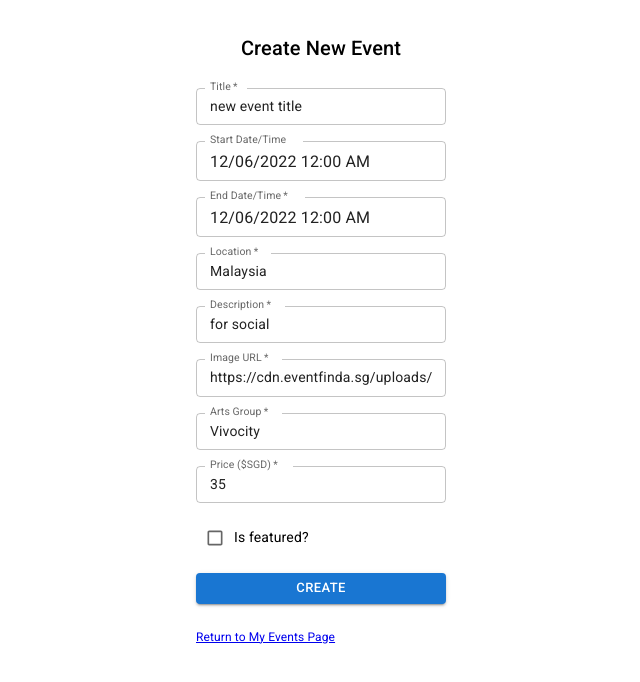
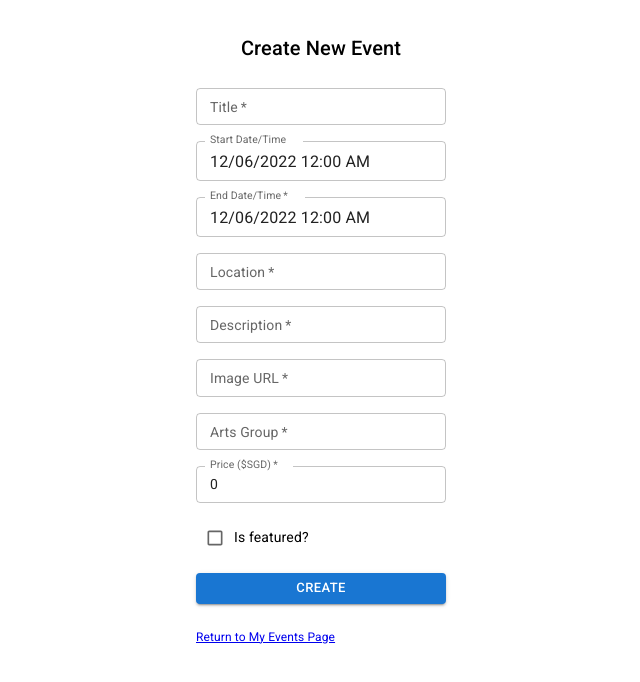
Before and after one commit to SerenaFoo2/event-tracker-frontend, a React (Create React App) app: page /createEventForm in a window 1280 px wide. Shown: the top 682 px of the page, without its empty margins (319-959 px from the left). Built offline with nearby package versions, Linux system fonts and the light colour scheme.

Commit message:
updated carousel to display featured events

```diff
--- a/src/components/carouselEvents/index.jsx
+++ b/src/components/carouselEvents/index.jsx
@@ -1,40 +1,41 @@
+import { useEffect, useState, useContext } from "react";
 import { Box, Slide } from "@mui/material";
-import { useEffect, useState, useContext } from "react";
 import { AllEventsContext } from "../../context/allEventsContext";
-
-import {
-  EventSlider,
-  CarouselEventContainer,
-} from "../../styles/carouselEvents";
+import { CarouselEventContainer } from "../../styles/carouselEvents";
 
 export default function CarouselEvent() {
   const [eventIndex, setEventIndex] = useState(0);
   const [show, setShow] = useState(true);
-  const { allEvents } = useContext(AllEventsContext);
+
   const [featuredEvents, setFeaturedEvents] = useState([]);
 
-  function featuredCards() {
-    if (allEvents[0]) {
-      const allfeaturedCards = allEvents.filter((event) => {
-        return event.is_featured === true;
-      });
-      setFeaturedEvents(allfeaturedCards);
+  const { allEvents } = useContext(AllEventsContext);
+
+  // console.log(allEvents[0]?.title ? allEvents[0]?.title : "no infor yet");
+
+  /*  get all events with "is_featured === true", and update to "featuredEvents" */
+  useEffect(() => {
+    if (allEvents?.length) {
+      const allFeaturedEvents = allEvents.filter(
+        (event) => event.is_featured === true
+      );
+      setFeaturedEvents(allFeaturedEvents);
+      console.log("allFeaturedEvents: ", allFeaturedEvents);
     }
-  }
+  }, [allEvents]);
 
-  console.log(allEvents[0] && allEvents?.image_urls);
-
+  /*  start slider once featuredEvents is updated. */
   useEffect(() => {
+    if (featuredEvents?.length) {
       setTimeout(() => {
         setShow(false);
       }, 3000);
 
-    console.log(allEvents && allEvents?.image_urls);
-
+      // console.log(allEvents[0]?.price);
       const intervalId = setInterval(() => {
         setEventIndex((i) => {
-        console.log(i, allEvents.length);
-        return (i + 1) % (allEvents.length > 0 ? allEvents.length : 0);
+          // console.log(i, featuredEvents.length);
+          return (i + 1) % featuredEvents.length;
         });
         setShow(true);
 
@@ -46,24 +47,37 @@ export default function CarouselEvent() {
       return () => {
         clearInterval(intervalId);
       };
-  }, []);
-  // console.log(allEvents && allEvents[0].image_urls);
+    }
+  }, [featuredEvents]);
 
   return (
     <CarouselEventContainer>
-      {/* {allEvents && setFeaturedEvents()} */}
       <Slide
         direction={show ? "left" : "right"}
         in={show}
         timeout={{ enter: 500, exit: 100 }}
       >
-        <Box display="flex" justifyContent="center" alignItems="center">
-          <EventSlider>
+        <Box
+          sx={{
+            // border: "4px dashed green",
+            height: "400px",
+            width: "100%",
+          }}
+        >
+          {featuredEvents[0] ? (
             <img
-              src={allEvents && allEvents[eventIndex]?.image_urls}
-              alt="pic"
+              height="400px"
+              width="100%"
+              src={featuredEvents[eventIndex].image_urls}
+              onClick={() => {
+                const selectedEvent = featuredEvents[eventIndex];
+                alert("you have click on event: ", selectedEvent); //! add event details
+              }}
+              alt={featuredEvents[eventIndex].title}
             />
-          </EventSlider>
+          ) : (
+            <Box>"Loading..."</Box> //! add loader
+          )}
         </Box>
       </Slide>
     </CarouselEventContainer>
--- a/src/components/myEvents/createEventForm.js
+++ b/src/components/myEvents/createEventForm.js
@@ -16,15 +16,14 @@ export default function CreateEventForm() {
   const { setAllEvents } = useContext(AllEventsContext);
 
   const inputInforDefault = {
-    title: "new event title",
+    title: "", //"new event title",
     start: new Date().toDateString(),
     end: new Date().toDateString(),
-    location: "Malaysia",
-    description: "for social",
-    image_urls:
-      "https://cdn.eventfinda.sg/uploads/events/transformed/49182-23629-34.jpg?v=2",
-    arts_groups: "Vivocity",
-    price: "35",
+    location: "", //Malaysia",
+    description: "", //"for social",
+    image_urls: "", //"https://cdn.eventfinda.sg/uploads/events/transformed/49182-23629-34.jpg?v=2",
+    arts_groups: "", //"Vivocity",
+    price: "0",
     is_featured: false,
   };
   const errorDefault = "";
--- a/src/eventData.js
+++ b/src/eventData.js
@@ -41,7 +41,7 @@ const eventdata = [
     description:
       "Fall. 1964.The Bronx. 12-year-old Donald is the first ever Black student at St. Nicholas Church School. Father Flynn, the popular parish priest, takes the boy under his wing, but the imperious school principal Sister Aloysius is mistrustful of Flynn’s intentions and begins to suspect him of sexual misconduct. As accusations and confrontations escalate, naïve young Sister James is caught in the crossfire, and the scandal takes on a whole new dimension when the boy’s mother steps into the fray. This conflict of conviction, credibility, and culture unearths troubling questions of faith, truth, and morality, as everyone’s fate hangs in the balance. Meanwhile, a 12-year-old boy waits in silence... This powerful and shattering play is more relevant and urgent than ever, adapted into an Oscar-nominated film starring Meryl Streep and Philip Seymour Hoffman. It challenges us to reflect on our supposed morals, question our faith, and dares us to doubt our long-held beliefs.",
     image_urls:
-      "https://static.sistic.com.sg/sistic/docroot/sites/default/files/2022-11/INSP22-1194x556.jpg",
+      "https://pangdemonium.com/images/events-details/2023/Doubt/Doubt-21x9.jpg",
     arts_groups: "Pangdemonium!",
     price: 30,
   },
--- a/src/styles/carouselEvents/index.jsx
+++ b/src/styles/carouselEvents/index.jsx
@@ -1,4 +1,4 @@
-import { Box, styled, Typography } from "@mui/material";
+import { Box, styled } from "@mui/material";
 
 export const CarouselEventContainer = styled(Box)(({ theme }) => ({
   display: "flex",
@@ -8,21 +8,5 @@ export const CarouselEventContainer = styled(Box)(({ theme }) => ({
   height: "100%",
   padding: "0px",
   backgroundColor: "#000",
-  [theme.breakpoints.down("md")]: {
-    padding: "100px 100px",
-  },
-  [theme.breakpoints.down("sm")]: {
-    padding: "100px 100px",
-  },
+  color: "white",
 }));
-
-export const EventSlider = styled(Typography)(({ theme }) => ({
-  fontSize: "2rem",
-  color: "white",
-  [theme.breakpoints.down("md")]: {
-    fontSize: "20px",
-  },
-  [theme.breakpoints.down("sm")]: {
-    fontSize: "20px",
-  },
-}));
```
Lines whose indentation alone changed are shown as unchanged.
